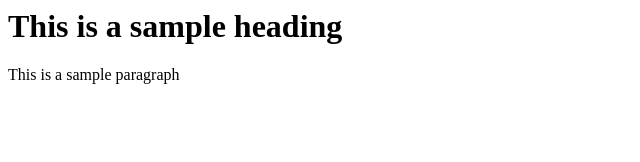
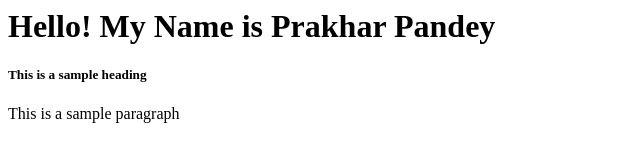
Before and after one commit to The-prakhar-pandey/web_development, a plain HTML site: page index.html in a window 1280 px wide. Shown: the whole page, without its empty margins (0-640 px from the left). Drawn offline with Linux system fonts and the light colour scheme.

Commit message:
Update index.html

```diff
--- a/index.html
+++ b/index.html
@@ -1,2 +1,8 @@
-<h1>This is a sample heading</h1>
+<head>
+  <title>web development</title>
+</head>
+<body>
+<h1>Hello! My Name is Prakhar Pandey</h1>
+<h5>This is a sample heading</h5>
 <p> This is a sample paragraph</p>
+</body>
```
